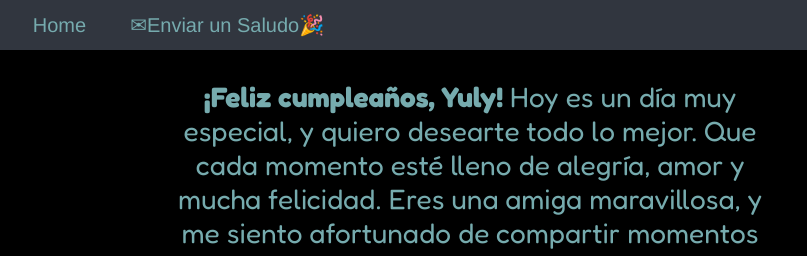
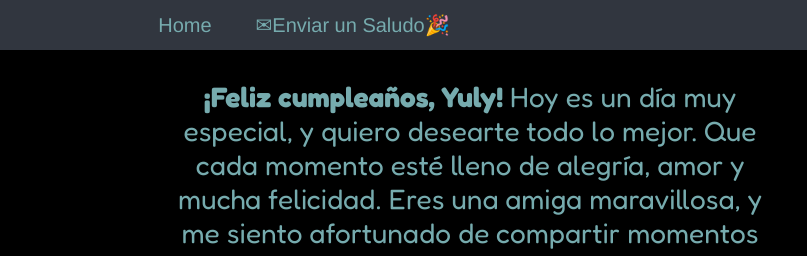
Before and after one commit to ronnieronald/Happy, a plain HTML site: page index.html in a window 1280 px wide. Shown: the top 256 px of the page, 0-807 px from the left. Drawn offline with Linux system fonts and the light colour scheme; a web font is replaced by a local one.

Commit message:
style.css

```diff
--- a/style.css
+++ b/style.css
@@ -33,6 +33,7 @@ header {
 }
 
 .enlace {
+     padding: 0% 10%;
 
 }
 
```
